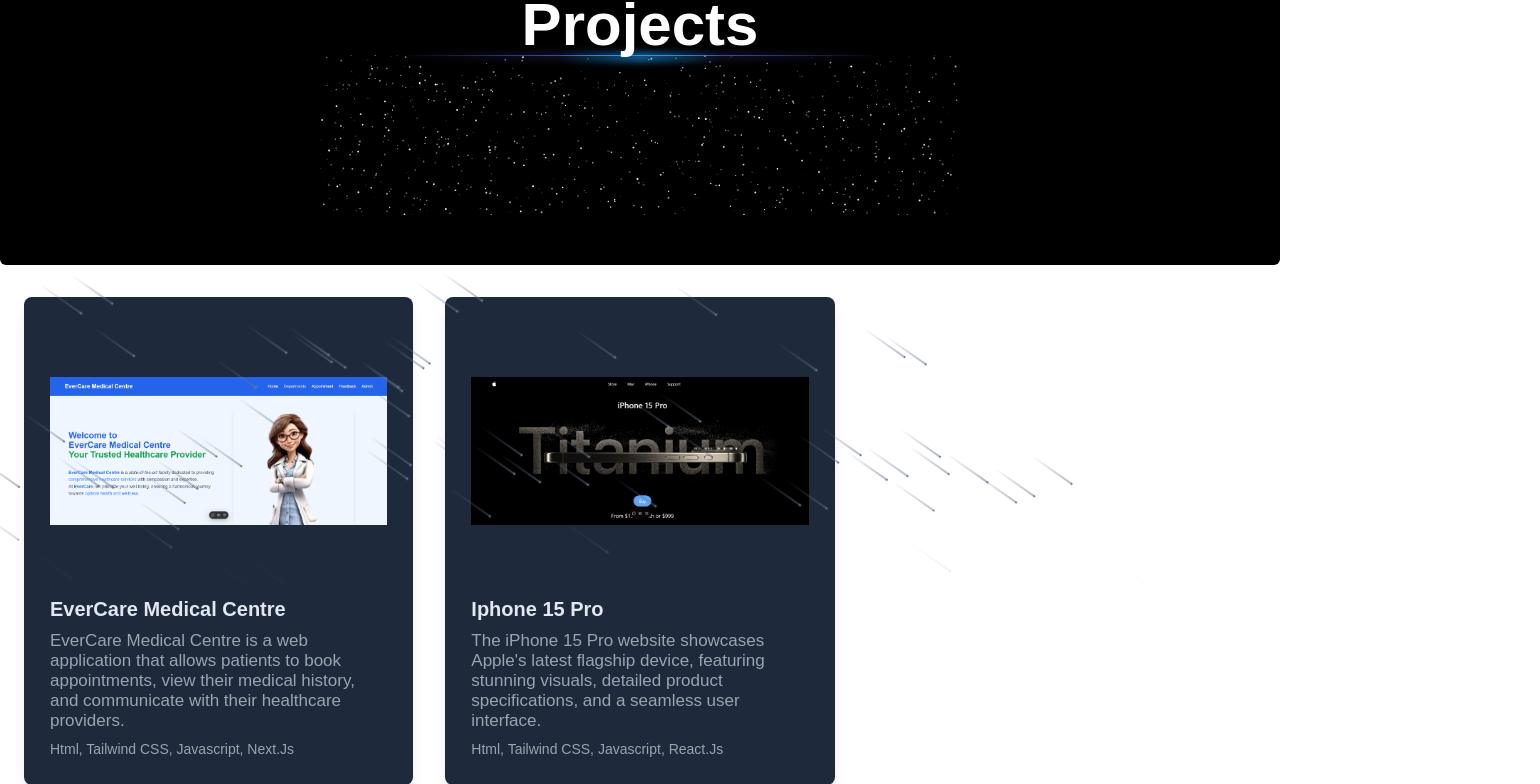
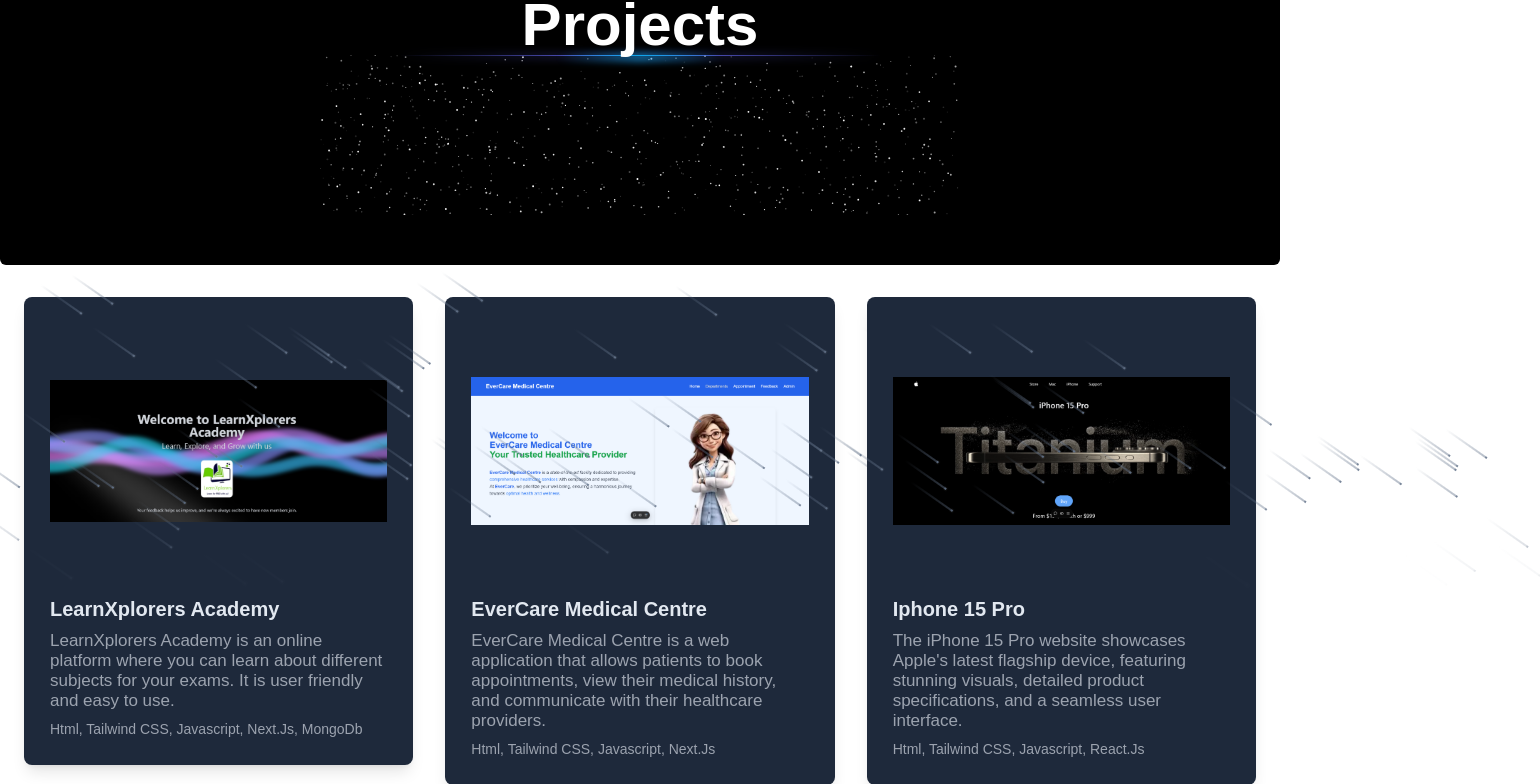
Before and after one commit to ahmeddkhann/my-portfolio, a Next.js app: page /projects in a window 1280 px wide. Shown: the part 55-839 px from the top of the page, 1540 px wide, since content can reach past the window. Built offline with nearby package versions, Linux system fonts and the light colour scheme.

Commit message:
new project added

```diff
--- a/src/data.js
+++ b/src/data.js
@@ -54,8 +54,17 @@
 ];
 
 export const Projects = [
+  {
+    id: 1,
+    title: "LearnXplorers Academy",
+    description:
+      "LearnXplorers Academy is an online platform where you can learn about different subjects for your exams. It is user friendly and easy to use.",
+    technologies: ["Html", "Tailwind CSS", "Javascript", "Next.Js", "MongoDb"],
+    image: "/academy.png",
+    link: "https://learn-xplorers-academy.vercel.app/",
+  },
     {
-      id: 1,
+      id: 2,
       title: "EverCare Medical Centre",
       description:
         "EverCare Medical Centre is a web application that allows patients to book appointments, view their medical history, and communicate with their healthcare providers.",
@@ -64,7 +73,7 @@
       link: "https://hospital-management-two-tau.vercel.app/",
     },
     {
-      id: 2,
+      id: 3,
       title: "Iphone 15 Pro",
       description:
         "The iPhone 15 Pro website showcases Apple's latest flagship device, featuring stunning visuals, detailed product specifications, and a seamless user interface. ",
```
Also changed, not shown: public/academy.png (added).
